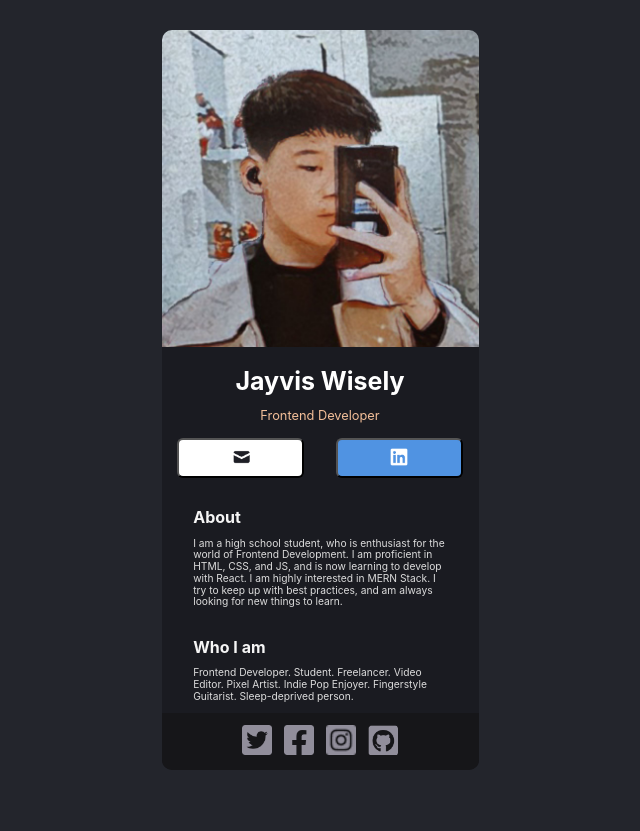
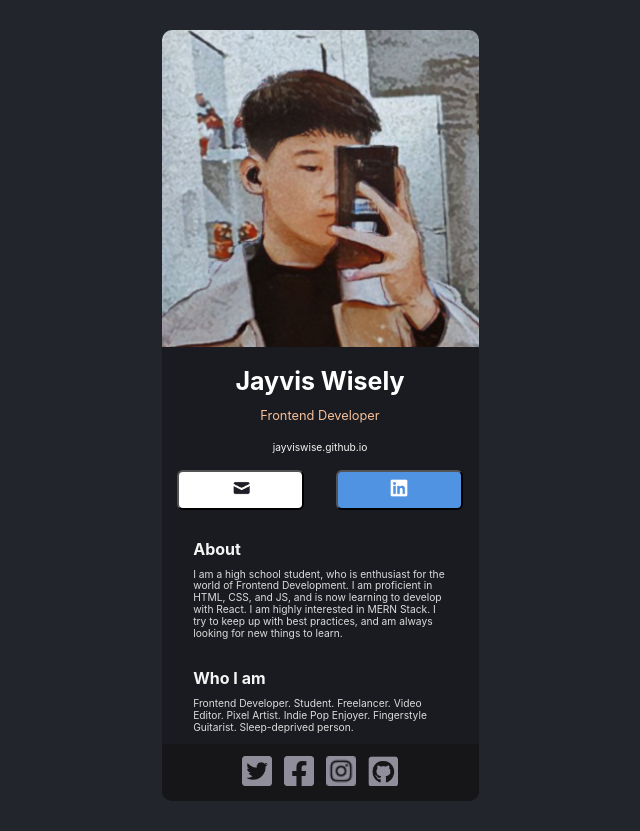
Before and after one commit to blazyboi/Digital-Business-Card, a React (Vite) app: page / in a window 1280 px wide. Shown: the whole page, without its empty margins (320-960 px from the left). Before the commit the page ends 800 px from the top, so only its background shows below. Built offline with nearby package versions, Linux system fonts and the light colour scheme.

Commit message:
Fixed Broken Links

```diff
--- a/components/Profile.jsx
+++ b/components/Profile.jsx
@@ -6,9 +6,9 @@ export default function Profile() {
         <div className="profile">
             <img src={pfp} className="profile--img"></img>
             <div className="profile--text">
-                <h1 className="profile--name">Jayvis Wisely</h1>
-                <h3 className="profile--job">Frontend Developer</h3>
-                <a href="https://jayviswisely.github.io/index.html"><jayviswisely className="github io"></jayviswisely></a>
+                <h1 className>Jayvis Wisely</h1>
+                <h3 className>Frontend Developer</h3>
+                <a href="https://jayviswisely.github.io/index.html">jayviswise.github.io</a>
             </div>
         </div>
     )
```
